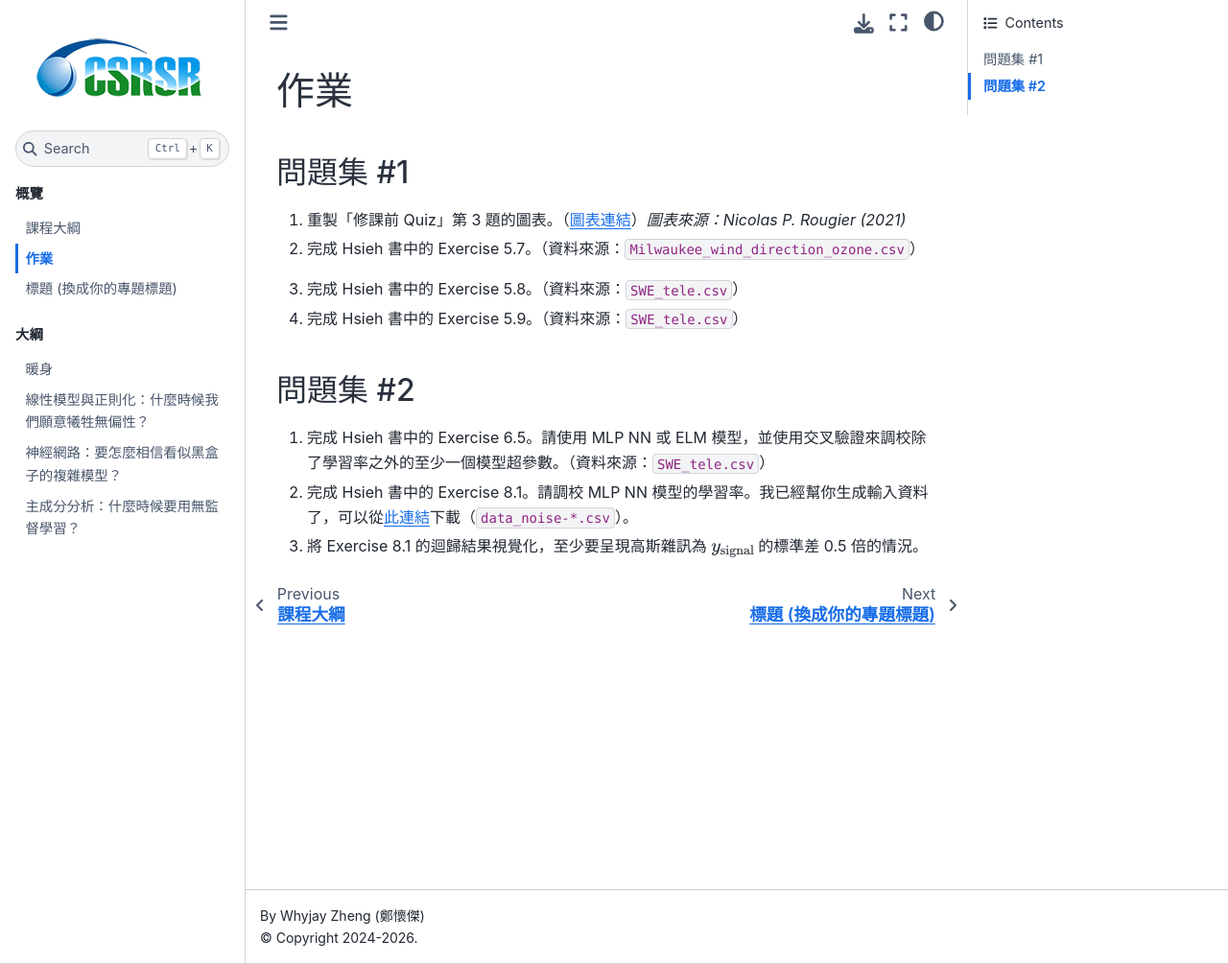
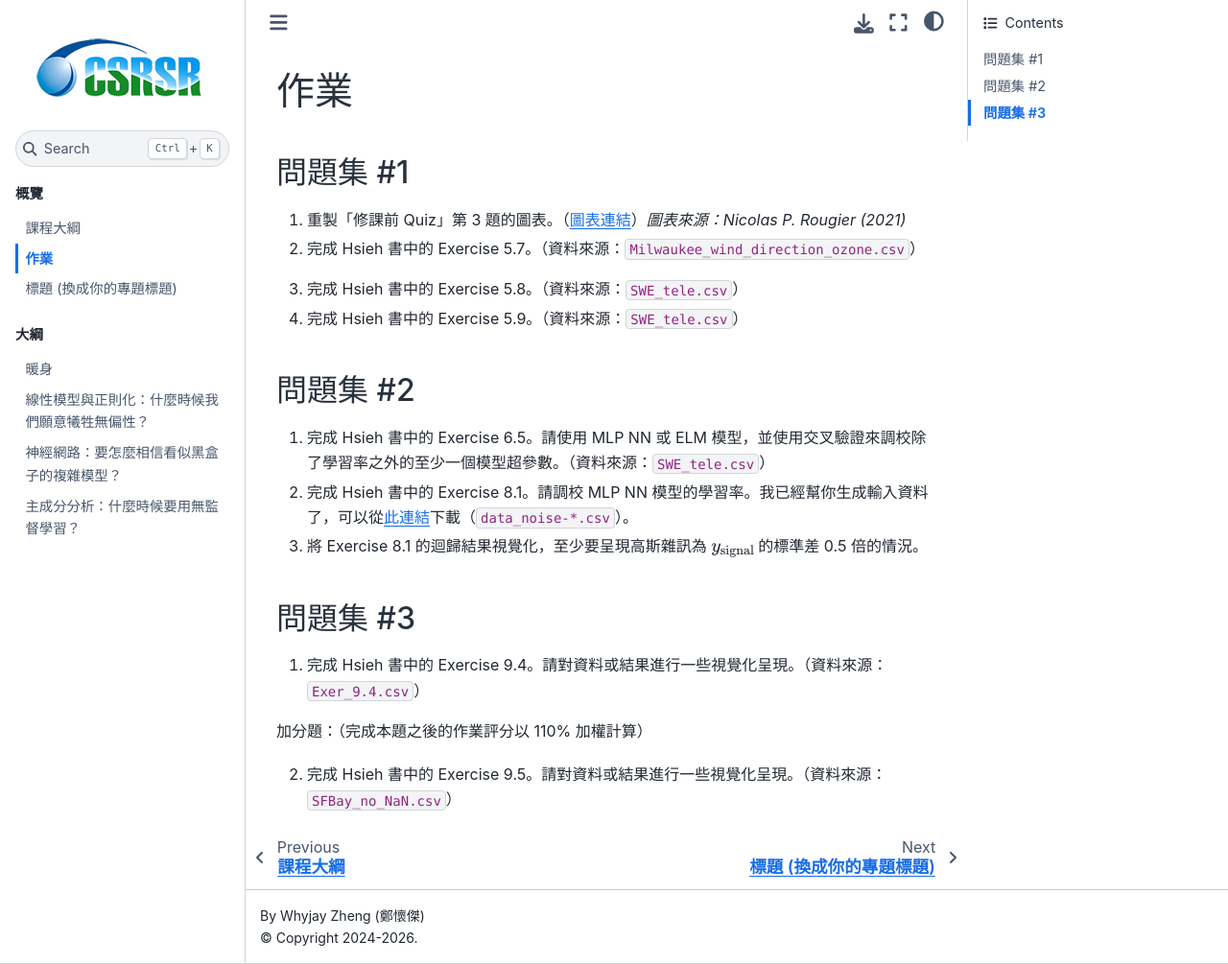
Before and after one commit to whyjz/ncu-env-data-science-zhtw, a Jupyter Book: the page built from docs/assignments.md, in a window 1280 px wide and 1005 px high. Shown: the whole window at 96% size. Built offline with Jupyter Book 1.0.4 settings and Sphinx 7.4.7 and the Sphinx Book theme 1.1.4, drawn with Linux system fonts in a browser that asks for light colours.

Commit message:
Update assignment 3

```diff
--- a/docs/assignments.md
+++ b/docs/assignments.md
@@ -22,6 +22,14 @@
 2. 完成 Hsieh 書中的 Exercise 8.1。請調校 MLP NN 模型的學習率。我已經幫你生成輸入資料了，可以從[此連結](https://drive.google.com/drive/folders/1_qCa8-g6zYXFj7Pz8RD1JEj3hgtImE5O?usp=sharing)下載（`data_noise-*.csv`）。
 3. 將 Exercise 8.1 的迴歸結果視覺化，至少要呈現高斯雜訊為 $y_{\textrm{signal}}$ 的標準差 0.5 倍的情況。
 
+## 問題集 #3
+
+1. 完成 Hsieh 書中的 Exercise 9.4。請對資料或結果進行一些視覺化呈現。（資料來源：`Exer_9.4.csv`）
+
+加分題：（完成本題之後的作業評分以 110% 加權計算）
+
+2. 完成 Hsieh 書中的 Exercise 9.5。請對資料或結果進行一些視覺化呈現。（資料來源：`SFBay_no_NaN.csv`）
+
 <!-- ## 問題集 #4
 
 1. 完成 Hsieh 書中的 Exercise 12.1。另外，請把 (a) 小題的結果視覺化以重現書中的 Figure 12.1(b)，再確認圖中一樣有標示正確和錯誤的預測。（資料來源：`forest_training.csv` & `forest_testing.csv`）
```
